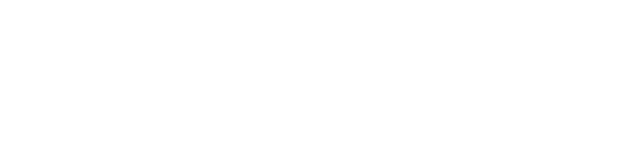
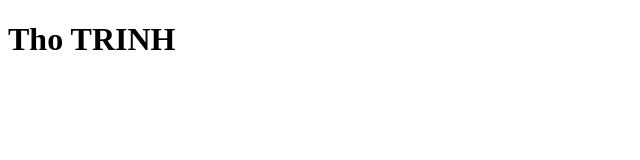
Before and after one commit to TyNnl-dev/myWebsite, a plain HTML site: page index.html in a window 1280 px wide. Shown: the whole page, without its empty margins (0-640 px from the left). Drawn offline with Linux system fonts and the light colour scheme.

Commit message:
edit index.html

```diff
--- a/index.html
+++ b/index.html
@@ -5,4 +5,8 @@
         <meta name="viewport" content="width=device-width, initial-scale=1, shrink-to-fit=no">
         <title>ThoTRINH Website</title>
     </head>
+
+    <body>
+        <h1>Tho TRINH</h1>
+    </body>
 </html>
```
